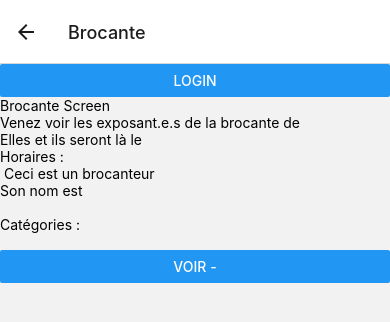
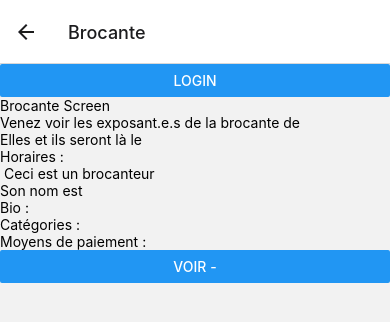
Before and after one commit to adatechschool/projet-mobile-tddeter, a React Native app in the folder TDDeter/: screen /Brocante in a window 390 px wide. Both pictures are taken after a click on the button "VOIR +". Shown: the top 322 px of the page. Built offline with nearby package versions, Linux system fonts and the light colour scheme.

Commit message:
[feat] Handling opacity of elements when showDetails button is pressed

```diff
--- a/TDDeter/Components/Exposant.js
+++ b/TDDeter/Components/Exposant.js
@@ -8,11 +8,13 @@ export default function Exposant({
   formsOfPayment,
 }) {
   const [isPressed, setPressed] = useState("voir +");
-
+  const [isOpaque, setOpaque] = useState(0);
   const changeTitle = () => {
     if (isPressed == "voir +") {
+      setOpaque(1)
       setPressed("voir -");
     } else if (isPressed == "voir -") {
+      setOpaque(0)
       setPressed("voir +");
     }
   };
@@ -21,9 +23,9 @@ export default function Exposant({
     <View accessibilityLabel="exposant">
       <Text> Ceci est un brocanteur</Text>
       <Text>Son nom est {name}</Text>
-      <Text style={{ opacity: 0}}>Bio : {biography}</Text>
+      <Text style={{ opacity: isOpaque }}>Bio : {biography}</Text>
       <Text>Catégories : {categories}</Text>
-      <Text style={{ opacity: 0}}>Moyens de paiement : {formsOfPayment} </Text>
+      <Text style={{ opacity: isOpaque }}>Moyens de paiement : {formsOfPayment} </Text>
       <Button onPress={changeTitle} title={isPressed} />
     </View>
   );
```
